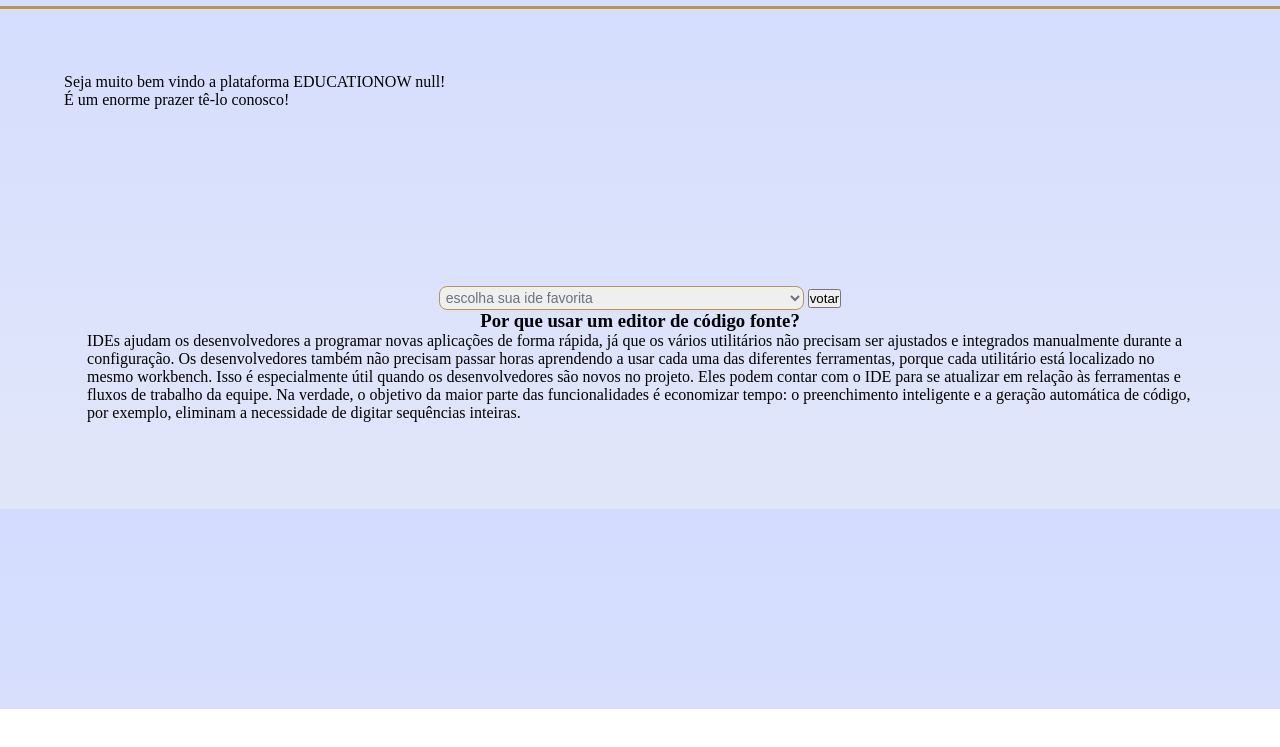
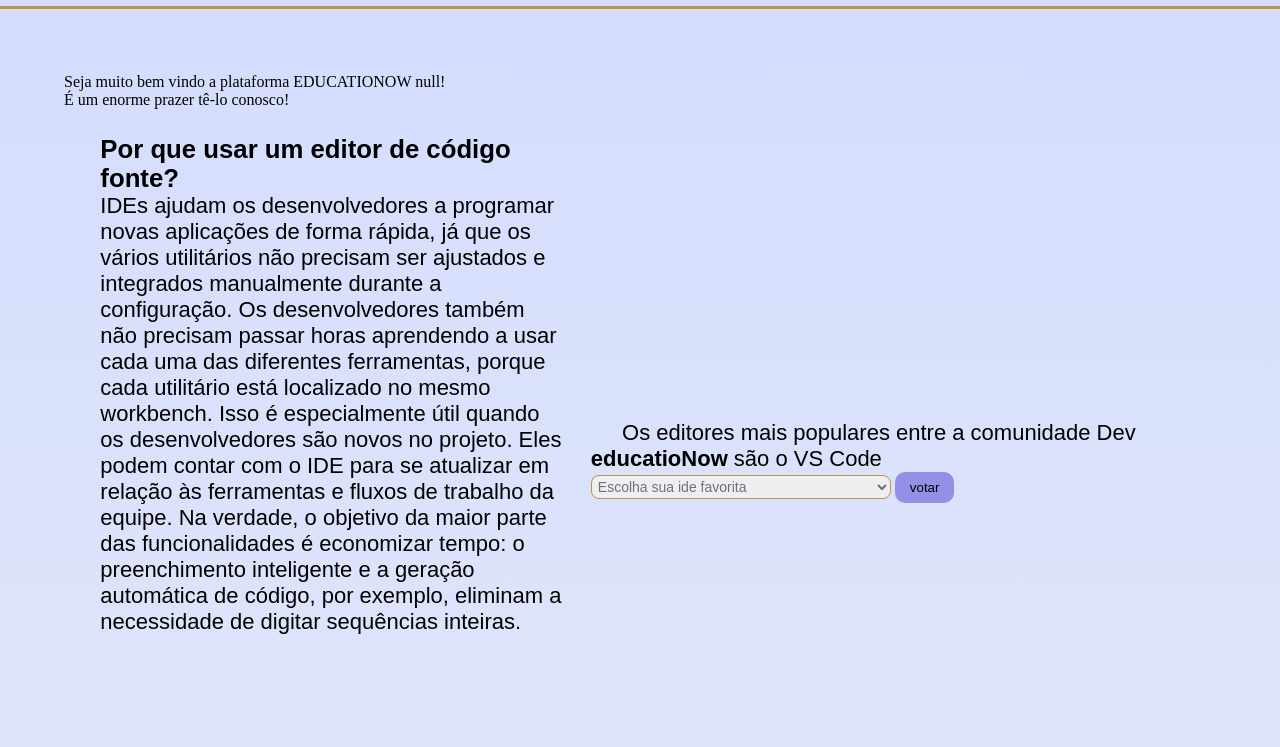
Before and after one commit to lUIZ-PAULO-FRUTUOSO/educationow2, a website: page site/public/projeto.html in a window 1280 px wide. Shown: the part 91-838 px from the top of the page. Before the commit the page ends 800 px from the top, so only its background shows below. Drawn offline with nearby package versions, Linux system fonts and the light colour scheme; no server answers.

Commit message:
mudando a disposição dos itens da tela projeto

```diff
--- a/site/public/projeto.css
+++ b/site/public/projeto.css
@@ -1,12 +1,12 @@
 .grafico{
-    width: 50%;
+    width: 1000px;
 
 }
 .divGrafico{
 flex-direction: row;
 display: flex;
 align-items: center;
-border: 1.5px solid #BB9549;
+
 
 
 }
@@ -15,7 +15,7 @@ border: 1.5px solid #BB9549;
     flex-direction: column;
     align-items: center;
     font-family:'Times New Roman', Times, serif;
-    font-size: medium;
-    padding: 2%;
+  padding-left: 2%;
+  width: fit-content;
 
 }
--- a/site/public/projeto.html
+++ b/site/public/projeto.html
@@ -39,37 +39,40 @@
 
         </div>
 
-        <div class="divGraficoIDE">
+        <div class="divGrafico">
+            <div class="grafico">
                 <div class="labelChart">
-                <div class="grafico">
-                    <canvas id="chartIDE"></canvas>
-                </div>
-                <div>
-
-                <select name="" id="votacaoIDE">
-                    <option disabled selected> escolha sua ide favorita </option>
-                    <option id="op_vsCode" value="100">VS code</option>
-                    <option id="op_androidStudio" value="101">Android Studio</option>
-                    <option id="op_jetBrains" value="102">JetBrains</option>
-                </select>
-                <button onclick="votarIde()">
-                    votar
-                </button>
-                </div>
-
+               <span class="textosMedios">
                    <h3>Por que usar um editor de código fonte?</h3>
-                <span>IDEs ajudam os desenvolvedores a programar novas aplicações de forma rápida, já que os vários
+                   IDEs ajudam os desenvolvedores a programar novas aplicações de forma rápida, já que os vários
                    utilitários não precisam ser ajustados e integrados manualmente durante a configuração. Os
                    desenvolvedores também não precisam passar horas aprendendo a usar cada uma das diferentes
                    ferramentas, porque cada utilitário está localizado no mesmo workbench. Isso é especialmente útil
                    quando os desenvolvedores são novos no projeto. Eles podem contar com o IDE para se atualizar em
                    relação às ferramentas e fluxos de trabalho da equipe. Na verdade, o objetivo da maior parte das
                    funcionalidades é economizar tempo: o preenchimento inteligente e a geração automática de código,
-                    por exemplo, eliminam a necessidade de digitar sequências inteiras.</span>
+                   por exemplo, eliminam a necessidade de digitar sequências inteiras.
+               </span>
+               </div>
+                <canvas id="chartIDE"></canvas>
+            </div>
+            <div id="divVotacao">
+                <span class="textosMedios">
+                    Os editores mais populares entre a comunidade Dev <b>educatioNow</b> são o VS Code <img src="" alt="">
+                </span>
+            <select name="" id="votacaoIDE">
+                <option disabled selected> Escolha sua ide favorita </option>
+                <option id="op_vsCode" value="100">VS code</option>
+                <option id="op_androidStudio" value="101">Android Studio</option>
+                <option id="op_jetBrains" value="102">JetBrains</option>
+            </select>
+            <button class="btn-ganharMais" onclick="votarIde()">
+                votar
+            </button>
+            </div>
             </div>
 
         </div>
-
     </div>
     </body>
     </html>
--- a/site/public/style.css
+++ b/site/public/style.css
@@ -98,12 +98,12 @@ a {
 .textosGrandes {
   padding-left: 10%;
   padding-right: 10%;
-font-size: 18px;
+font-size: 26px;
 font-family:Arial, Helvetica, sans-serif;
 }
 
 .textosMedios{
-  font-size: 18px;
+  font-size: 22px;
   justify-content: center;
   font-family:Arial, Helvetica, sans-serif;
   padding: 5%;
@@ -185,6 +185,11 @@ p {
   width: 260px;
   border-radius: 160px;
   border: 1px #000 solid;
+  cursor: pointer;
+}
+.slides:hover{
+  transition: .3s;
+  transform: scale(1.02);
 }
 .slides figcaption{
   padding: 2%;
@@ -236,7 +241,7 @@ select {
   border: #BB9549 solid 1px;
   border-radius: 0.5rem;
   padding: 2px;
-  width: 365px;
+  width: 300px;
 
 }
 
```
Also changed, not shown: site/public/cadastro.html (+1 -1 lines), site/public/login.html (+3 -3 lines). Lines whose indentation alone changed are shown as unchanged.
